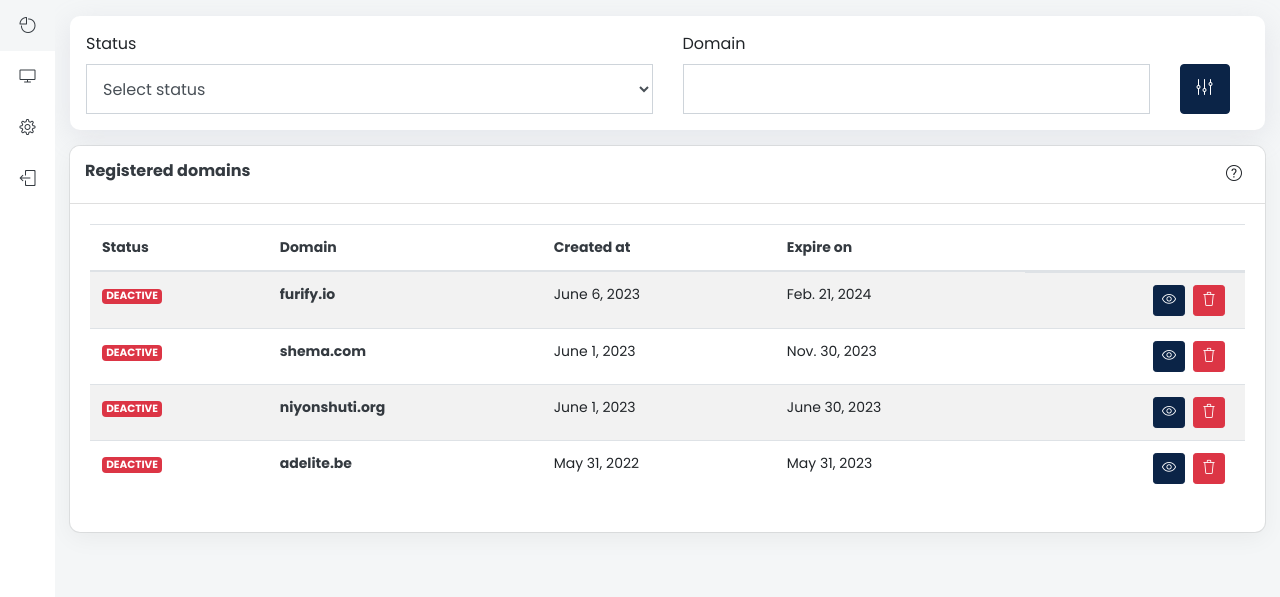
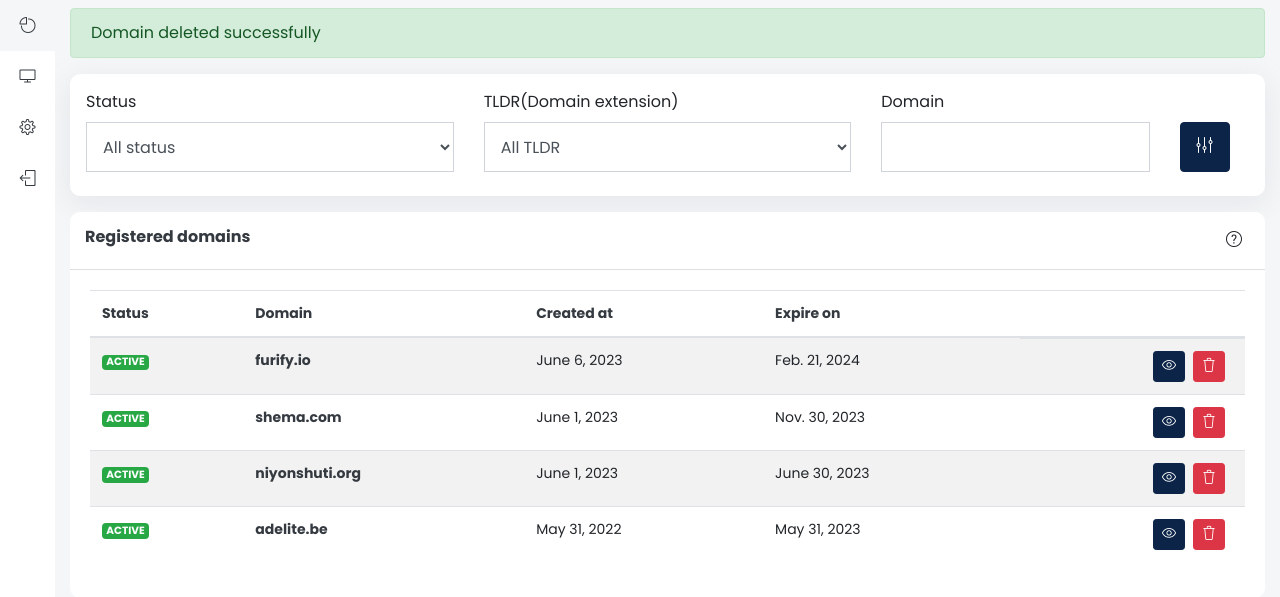
Before and after one commit to codewithadelite/domains, a Django app: page /flags/domains/ in a window 1280 px wide. Shown: the part 60-657 px from the top of the page. Run offline with Django 4.2, Linux system fonts and the light colour scheme; a user stored in the database is signed in; data comes from the database, SQL or seed files in the repository; both versions use the stored data as it was after the commit; some libraries are stand-ins or nearby versions.

Commit message:
Add domains

```diff
--- a/flags/models.py
+++ b/flags/models.py
@@ -15,7 +15,7 @@ class Domain(models.Model):
     def is_active(self) -> bool:
         if self.deleted_at is not None:
             return False
-        if timezone.now() < self.expire_at:
+        if self.expire_at < timezone.now():
             return False
         return True
 
--- a/flags/templates/flags/base.html
+++ b/flags/templates/flags/base.html
@@ -6,13 +6,18 @@
     <meta http-equiv="X-UA-Compatible" content="IE=edge" />
     <meta name="viewport" content="width=device-width, initial-scale=1.0" />
     <link
+      rel="icon"
+      type="image/png"
+      href="{% static 'images/favicon.png' %}"
+    />
+    <link
       rel="stylesheet"
       href="https://cdn.jsdelivr.net/npm/bootstrap@4.4.1/dist/css/bootstrap.min.css"
       integrity="sha384-Vkoo8x4CGsO3+Hhxv8T/Q5PaXtkKtu6ug5TOeNV6gBiFeWPGFN9MuhOf23Q9Ifjh"
       crossorigin="anonymous"
     />
     <link
-      href="https://fonts.googleapis.com/css2?family=Inter:wght@700&family=Poppins:wght@100;300;400;500;600;700&display=swap"
+      href="https://fonts.googleapis.com/css2?family=Inter:wght@500;600;700&family=Poppins:wght@100;300;400;500;600;700&display=swap"
       rel="stylesheet"
     />
     <link
@@ -25,6 +30,12 @@
     <link
       rel="stylesheet"
       href="https://cdnjs.cloudflare.com/ajax/libs/simple-line-icons/2.5.5/css/simple-line-icons.min.css"
+    />
+    <script src="https://unpkg.com/dropzone@6.0.0-beta.1/dist/dropzone-min.js"></script>
+    <link
+      href="https://unpkg.com/dropzone@6.0.0-beta.1/dist/dropzone.css"
+      rel="stylesheet"
+      type="text/css"
     />
     <link rel="stylesheet" href="{% static 'css/main.css' %}" />
     <title>{% block title %} {% endblock %}</title>
@@ -71,7 +82,7 @@
       integrity="sha384-wfSDF2E50Y2D1uUdj0O3uMBJnjuUD4Ih7YwaYd1iqfktj0Uod8GCExl3Og8ifwB6"
       crossorigin="anonymous"
     ></script>
-    <script src="https://cdn.jsdelivr.net/npm/chart.js"></script>
+
     {% block scripts %}{% endblock %}
   </body>
 </html>
--- a/flags/templates/flags/domains.html
+++ b/flags/templates/flags/domains.html
@@ -1,21 +1,36 @@
 {% extends 'flags/base.html' %} {% load static %} {% block body %}
 <div class="container-fluid">
+  <div class="alert alert-success mt-2" role="alert">
+    <div>
+      Domain deleted successfully
+    </div>
+  </div>
   <div class="filter-holder p-3 mt-3">
-    <form action="">
+    <form method="GET" action="">
       <div class="row">
-        <div class="col-lg-6 col-md-6">
+        <div class="col-lg-4 col-md-4 mb-2">
           <label for="status">Status</label>
           <select name="status" class="form-control">
-            <option value="">Select status</option>
-            <option value="ACTIVE">ACTIVE</option>
-            <option value="DEACTIVE">DEACTIVE</option>
+            <option value="">All status</option>
+            <option value="ACTIVE" {% if params.status == 'ACTIVE' %}selected{% endif %}>ACTIVE</option>
+            <option value="DEACTIVE" {% if params.status == 'DEACTIVE' %}selected{% endif %}>DEACTIVE</option>
           </select>
         </div>
-        <div class="col-lg-5 col-md-5">
+        <div class="col-lg-4 col-md-4 mb-2">
+          <label for="tldr">TLDR(Domain extension)</label>
+          <select name="tldr" class="form-control">
+            <option value="">All TLDR</option>
+            <option value=".com" {% if params.tldr == '.com' %}selected{% endif %}>.COM</option>
+            <option value=".io" {% if params.tldr == '.io' %}selected{% endif %}>.IO</option>
+            <option value=".org" {% if params.tldr == '.org' %}selected{% endif %}>.ORG</option>
+            <option value=".be" {% if params.tldr == '.be' %}selected{% endif %}>.BE</option>
+          </select>
+        </div>
+        <div class="col-lg-3 col-md-3 mb-2">
           <label for="domain">Domain</label>
-          <input name="domain" type="text" class="form-control" />
+          <input name="domain" type="text" class="form-control" value="{{params.domain}}"/>
         </div>
-        <div class="col-lg-1 col-md-1 d-flex align-items-end">
+        <div class="col-lg-1 col-md-1 mb-2 d-flex align-items-end">
           <button class="btn btn-filter btn-primary px-3">
             <span class="icon-equalizer"></span>
           </button>
--- a/flags/urls.py
+++ b/flags/urls.py
@@ -6,8 +6,11 @@ urlpatterns = [
     path("dashboard/", views.DashboardView.as_view(), name="dashboard"),
     path("domains/", views.DomainListView.as_view(), name="domains"),
     path("domains/create/", views.AddDomainsView.as_view(), name="add-domains"),
-    path("domains/<int:id>/",
-         views.DomainDetailView.as_view(), name="domain-details"),
+    path(
+        "domains/create/success",
+        views.DomainsAddSuccessView.as_view(),
+        name="domains-add-success",
+    ),
+    path("domains/<int:id>/", views.DomainDetailView.as_view(), name="domain-details"),
     path("settings/", views.SettingsView.as_view(), name="settings"),
-
 ]
--- a/flags/views.py
+++ b/flags/views.py
@@ -1,12 +1,20 @@
-from django.shortcuts import render
+from django.shortcuts import render, redirect
 from django.urls import reverse
 from django.views import View
 from django.http import HttpRequest, Http404
 from django.contrib.auth.mixins import LoginRequiredMixin
 from django.utils import timezone
+from django.core.exceptions import SuspiciousOperation
 from django.db.models import Q
 
+
 from .models import Domain, Flag
+
+import json
+
+# celery tasks
+
+from .tasks import process_and_save_domains
 
 
 class DashboardView(LoginRequiredMixin, View):
@@ -22,13 +30,22 @@ class DashboardView(LoginRequiredMixin, View):
         all_domains = Domain.objects.all().count()
         expired_domains = Domain.objects.filter(expire_at__lt=timezone.now()).count()
         active_domains = Domain.objects.filter(expire_at__gt=timezone.now()).count()
+        # Summary data to display in dashbord
         summary = {
             "domains": {"all": all_domains, "expired": expired_domains},
             "flags": Flag.objects.all().count(),
         }
-        chart = {"pie_data": [active_domains, expired_domains]}
+        # Pie chart data tha displayed in pie chart
+        pie_chart_data = {
+            "labels": ["ACTIVE", "EXPIRED"],
+            "data": [active_domains, expired_domains],
+        }
         latest_domains = Domain.objects.all()[:5]
-        context = {"latest_domains": latest_domains, "summary": summary, "chart": chart}
+        context = {
+            "latest_domains": latest_domains,
+            "summary": summary,
+            "pie_chart_data": pie_chart_data,
+        }
         return render(request, self.template, context)
 
 
@@ -51,23 +68,30 @@ class DomainListView(LoginRequiredMixin, View):
         domains = Domain.objects.all().order_by("-created_at")[:50]
 
         status = request.GET.get("status", "")
+        tldr = request.GET.get("tldr", "")
         domain = request.GET.get("domain", "")
 
-        if status != "" or domain != "":
-            ACTIVE_STATUS = "ACTIVE"
+        params = {"status": status, "tldr": tldr, "domain": domain}
+
+        if status != "" or tldr != "" or domain != "":
             q = Q()
             if status != "":
+                ACTIVE_STATUS = "ACTIVE"
                 query = (
-                    Q(expire_at__lt=timezone.now())
+                    Q(expire_at__gt=timezone.now())
                     if status == ACTIVE_STATUS
-                    else Q(expire_at__gt=timezone.now())
+                    else Q(expire_at__lt=timezone.now())  # Then it is DEACTIVE
                 )
                 q &= query
+
+            if tldr != "":
+                q &= Q(fqdn__endswith=tldr)
+
             if domain != "":
                 q &= Q(fqdn__icontains=domain)
 
             domains = Domain.objects.filter(q).order_by("-created_at")[:50]
-        context = {"domains": domains}
+        context = {"domains": domains, "params": params}
         return render(request, self.template_name, context)
 
 
@@ -93,3 +117,21 @@ class AddDomainsView(LoginRequiredMixin, View):
     def get(self, request: HttpRequest, *args, **kwargs):
         context = {}
         return render(request, self.template_name, context)
+
+    def post(self, request: HttpRequest, *args, **kwargs):
+        try:
+            uploaded_json_file = json.loads(request.FILES.get("file").read())
+            process_and_save_domains.delay(
+                uploaded_json_file
+            )  # Run the task out of HTTP Request&Responce cycle
+        except ValueError:
+            raise SuspiciousOperation("Invalid file. Expect to receive JSON file")
+        return redirect(reverse("domains-add-success"))
+
+
+class DomainsAddSuccessView(LoginRequiredMixin, View):
+    template_name = "flags/domains-add-success.html"
+
+    def get(self, request: HttpRequest, *args, **kwargs):
+        context = {}
+        return render(request, self.template_name, context)
--- a/static/css/main.css
+++ b/static/css/main.css
@@ -11,8 +11,6 @@ a {
 .card {
   background-color: #fff;
   background-clip: border-box;
-  box-shadow: rgba(0, 0, 0, 0.05) 0px 6px 24px 0px,
-    rgba(0, 0, 0, 0.08) 0px 0px 0px 1px;
   border-radius: 10px;
   border: 0px;
 }
@@ -34,6 +32,10 @@ tbody tr {
 
 .font-700 {
   font-weight: 700;
+}
+
+.font-600 {
+  font-weight: 600;
 }
 
 .btn-primary {
@@ -157,7 +159,7 @@ tbody tr {
 
 .dropzone-container {
   width: 100%;
-  height: 300px;
+  height: 250px;
   cursor: pointer;
   background-color: #e4eaf3;
   border: 1px dashed #0b2447;
```
Also changed, not shown: domain/celery.py (added, +7 -0 lines), domain/settings.py (+13 -0 lines), flags/tasks.py (added, +9 -0 lines), flags/templates/flags/add-domains.html (+12 -5 lines), flags/templates/flags/dashboard.html (+7 -16 lines), flags/templates/flags/domains-add-success.html (added, +29 -0 lines), flags/types.py (added, +43 -0 lines), db.sqlite3, static/images/favicon.png (added), static/images/success.gif (added), static/images/success.png (added), static/images/sucess.gif (added), 1 other file.
